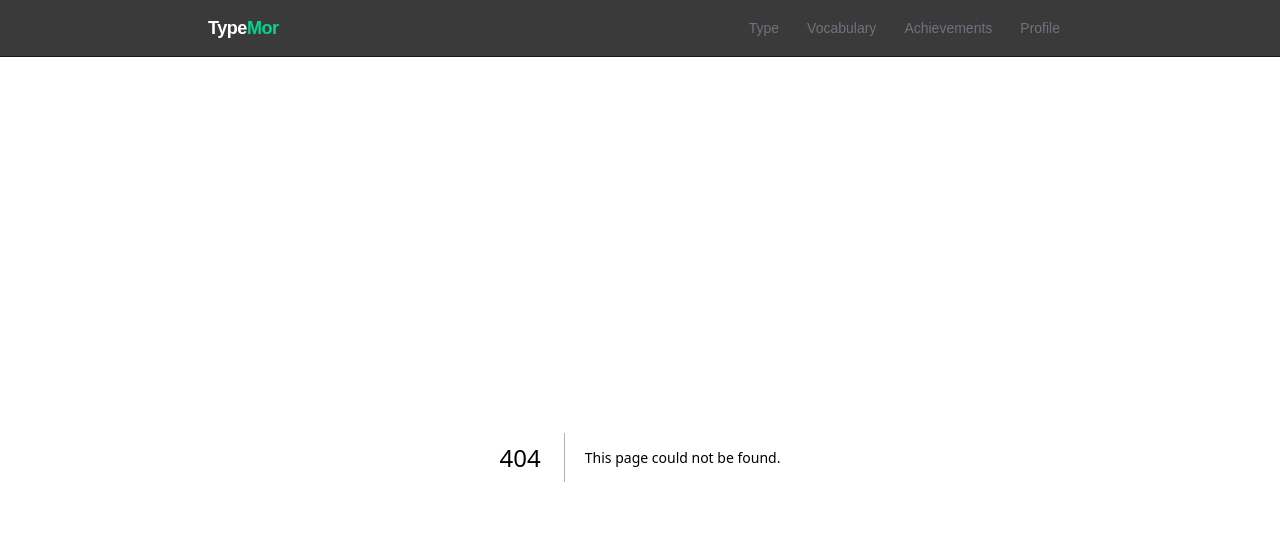
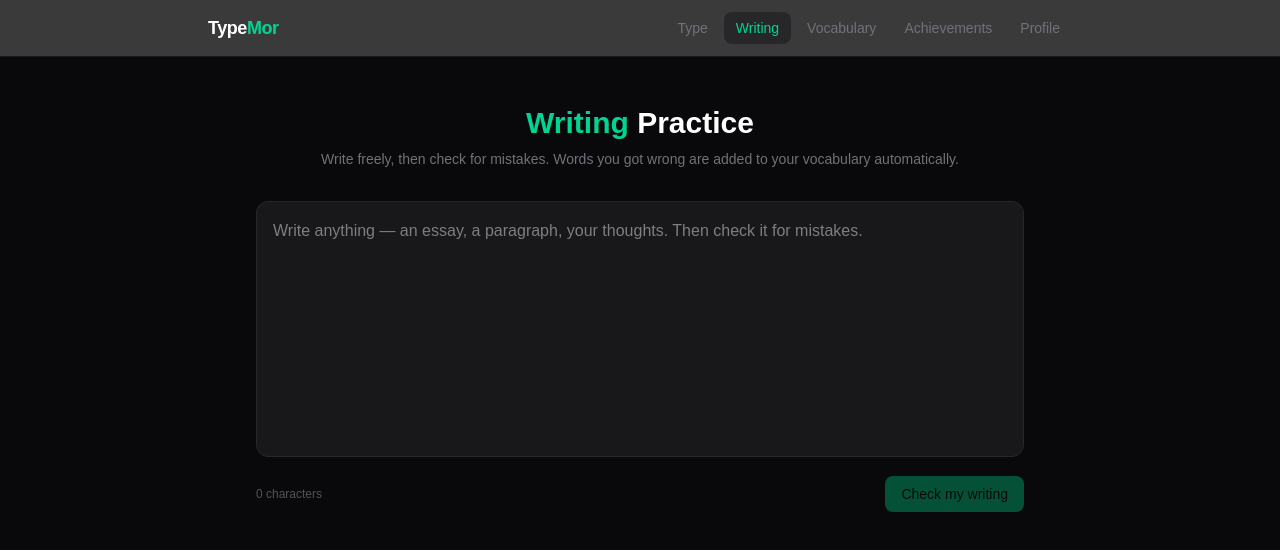
Before and after one commit to Salamori/TypeMor, a Next.js app: page /writing in a window 1280 px wide. Before the commit this address had no page. Shown: the top 550 px of the page. Built offline with nearby package versions, Linux system fonts and the light colour scheme.

Commit message:
feat: writing practice page fixed

```diff
--- a/app/page.tsx
+++ b/app/page.tsx
@@ -59,11 +59,11 @@
     reset(customText);
   }
 
-  function handleNewText() {
+ function handleNewText() {
     if (mode === "custom") {
       reset(text);
     } else {
-      const next = generateWords(wordCount);
+      const next = generateWords(wordCount, difficulty);
       setText(next);
       reset(next);
     }
--- /dev/null
+++ b/app/writing/page.tsx
@@ -0,0 +1,17 @@
+import { WritingEditor } from "@/components/WritingEditor";
+
+export default function WritingPage() {
+  return (
+    <main className="min-h-screen bg-zinc-950 px-4 py-12">
+      <div className="max-w-3xl mx-auto text-center mb-8">
+        <h1 className="text-3xl font-bold text-white mb-2">
+          <span className="text-emerald-400">Writing</span> Practice
+        </h1>
+        <p className="text-zinc-500 text-sm">
+          Write freely, then check for mistakes. Words you got wrong are added to your vocabulary automatically.
+        </p>
+      </div>
+      <WritingEditor />
+    </main>
+  );
+}
--- a/components/Header.tsx
+++ b/components/Header.tsx
@@ -5,6 +5,7 @@
 
 const NAV_ITEMS = [
   { href: "/", label: "Type" },
+  { href: "/writing", label: "Writing" },
   { href: "/vocabulary", label: "Vocabulary" },
   { href: "/achievements", label: "Achievements" },
   { href: "/profile", label: "Profile" },
--- /dev/null
+++ b/components/WritingEditor.tsx
@@ -0,0 +1,114 @@
+"use client";
+
+import { useState } from "react";
+import { checkWriting, WritingMatch } from "@/lib/writing";
+import { WritingErrors } from "@/components/WritingErrors";
+import { useVocabulary } from "@/hooks/useVocabulary";
+
+export function WritingEditor() {
+  const [text, setText] = useState("");
+  const [matches, setMatches] = useState<WritingMatch[] | null>(null);
+  const [checking, setChecking] = useState(false);
+  const [error, setError] = useState(false);
+  const { markWord } = useVocabulary();
+
+  async function handleCheck() {
+    if (text.trim().length === 0) return;
+    setChecking(true);
+    setError(false);
+    setMatches(null);
+
+    const result = await checkWriting(text);
+    setChecking(false);
+
+    if (!result) {
+      setError(true);
+      return;
+    }
+
+    setMatches(result.matches);
+
+    // Auto-add words with errors to vocabulary
+    for (const word of result.errorWords) {
+      markWord(word);
+    }
+  }
+
+  function renderHighlightedText() {
+    if (!matches || matches.length === 0) return text;
+
+    const sorted = [...matches].sort((a, b) => a.offset - b.offset);
+    const parts: React.ReactNode[] = [];
+    let cursor = 0;
+
+    sorted.forEach((m, i) => {
+      if (m.offset > cursor) {
+        parts.push(text.slice(cursor, m.offset));
+      }
+      parts.push(
+        <span
+          key={i}
+          className="underline decoration-red-500 decoration-wavy decoration-2 underline-offset-2"
+          title={m.message}
+        >
+          {text.slice(m.offset, m.offset + m.length)}
+        </span>
+      );
+      cursor = m.offset + m.length;
+    });
+
+    if (cursor < text.length) {
+      parts.push(text.slice(cursor));
+    }
+
+    return parts;
+  }
+
+  return (
+    <div className="w-full max-w-3xl mx-auto">
+      {matches === null ? (
+        <textarea
+          value={text}
+          onChange={(e) => setText(e.target.value)}
+          placeholder="Write anything — an essay, a paragraph, your thoughts. Then check it for mistakes."
+          className="w-full h-64 p-4 rounded-xl bg-zinc-900 border border-zinc-800 text-zinc-200 text-base leading-relaxed resize-none focus:outline-none focus:border-emerald-500"
+        />
+      ) : (
+        <div className="w-full min-h-64 p-4 rounded-xl bg-zinc-900 border border-zinc-800 text-zinc-200 text-base leading-relaxed whitespace-pre-wrap">
+          {renderHighlightedText()}
+        </div>
+      )}
+
+      <div className="flex items-center justify-between mt-3">
+        <p className="text-xs text-zinc-600">
+          {matches !== null
+            ? `${matches.length} issue${matches.length === 1 ? "" : "s"} found`
+            : `${text.length} characters`}
+        </p>
+        <div className="flex gap-2">
+          {matches !== null && (
+            <button
+              onClick={() => setMatches(null)}
+              className="px-4 py-2 rounded-lg bg-zinc-800 text-zinc-300 text-sm font-medium hover:bg-zinc-700 transition"
+            >
+              Edit again
+            </button>
+          )}
+          <button
+            onClick={handleCheck}
+            disabled={checking || text.trim().length === 0}
+            className="px-4 py-2 rounded-lg bg-emerald-500 text-zinc-950 text-sm font-medium hover:bg-emerald-400 transition disabled:opacity-40 disabled:cursor-not-allowed"
+          >
+            {checking ? "Checking..." : "Check my writing"}
+          </button>
+        </div>
+      </div>
+
+      {error && (
+        <p className="text-red-400 text-sm mt-2">
+          Couldn&apos;t check your writing right now. Please try again.
+        </p>
+      )}
+    </div>
+  );
+}
--- /dev/null
+++ b/components/WritingErrors.tsx
@@ -0,0 +1,48 @@
+import type { WritingMatch } from "@/lib/writing";
+
+interface WritingErrorsProps {
+  matches: WritingMatch[];
+}
+
+export function WritingErrors({ matches }: WritingErrorsProps) {
+  if (matches.length === 0) {
+    return (
+      <div className="w-full max-w-3xl mx-auto mt-6 text-center py-8">
+        <p className="text-emerald-400 font-medium">🎉 No mistakes found!</p>
+        <p className="text-zinc-600 text-sm mt-1">Your writing looks clean.</p>
+      </div>
+    );
+  }
+
+  return (
+    <div className="w-full max-w-3xl mx-auto mt-6">
+      <p className="text-sm text-zinc-500 mb-3">
+        Found {matches.length} issue{matches.length === 1 ? "" : "s"} —
+        flagged words were added to your vocabulary.
+      </p>
+      <div className="grid gap-2">
+        {matches.map((m, i) => (
+          <div
+            key={i}
+            className="p-3 rounded-lg bg-zinc-900 border border-zinc-800"
+          >
+            <div className="flex items-center justify-between mb-1">
+              <span className="text-xs px-2 py-0.5 rounded-full bg-red-500/20 text-red-400">
+                {m.category}
+              </span>
+            </div>
+            <p className="text-zinc-300 text-sm">{m.message}</p>
+            {m.replacements.length > 0 && (
+              <p className="text-xs text-zinc-500 mt-1">
+                Suggestions:{" "}
+                <span className="text-emerald-400">
+                  {m.replacements.join(", ")}
+                </span>
+              </p>
+            )}
+          </div>
+        ))}
+      </div>
+    </div>
+  );
+}
--- /dev/null
+++ b/lib/writing.ts
@@ -0,0 +1,58 @@
+export interface WritingMatch {
+  message: string;
+  shortMessage: string;
+  offset: number;
+  length: number;
+  replacements: string[];
+  ruleId: string;
+  category: string;
+}
+
+export interface WritingCheckResult {
+  matches: WritingMatch[];
+  errorWords: string[];
+}
+
+export async function checkWriting(text: string): Promise<WritingCheckResult | null> {
+  try {
+    const res = await fetch("https://api.languagetool.org/v2/check", {
+      method: "POST",
+      headers: { "Content-Type": "application/x-www-form-urlencoded" },
+      body: new URLSearchParams({
+        text,
+        language: "en-US",
+      }),
+    });
+
+    if (!res.ok) return null;
+
+    const data = await res.json();
+
+    const matches: WritingMatch[] = (data.matches ?? []).map(
+      (m: {
+        message: string;
+        shortMessage?: string;
+        offset: number;
+        length: number;
+        replacements?: { value: string }[];
+        rule?: { id?: string; category?: { name?: string } };
+      }) => ({
+        message: m.message,
+        shortMessage: m.shortMessage || m.message,
+        offset: m.offset,
+        length: m.length,
+        replacements: (m.replacements ?? []).slice(0, 3).map((r) => r.value),
+        ruleId: m.rule?.id ?? "",
+        category: m.rule?.category?.name ?? "Other",
+      })
+    );
+
+    const errorWords = matches
+      .map((m) => text.slice(m.offset, m.offset + m.length))
+      .filter((w) => /^[a-zA-Z']+$/.test(w));
+
+    return { matches, errorWords };
+  } catch {
+    return null;
+  }
+}
```
